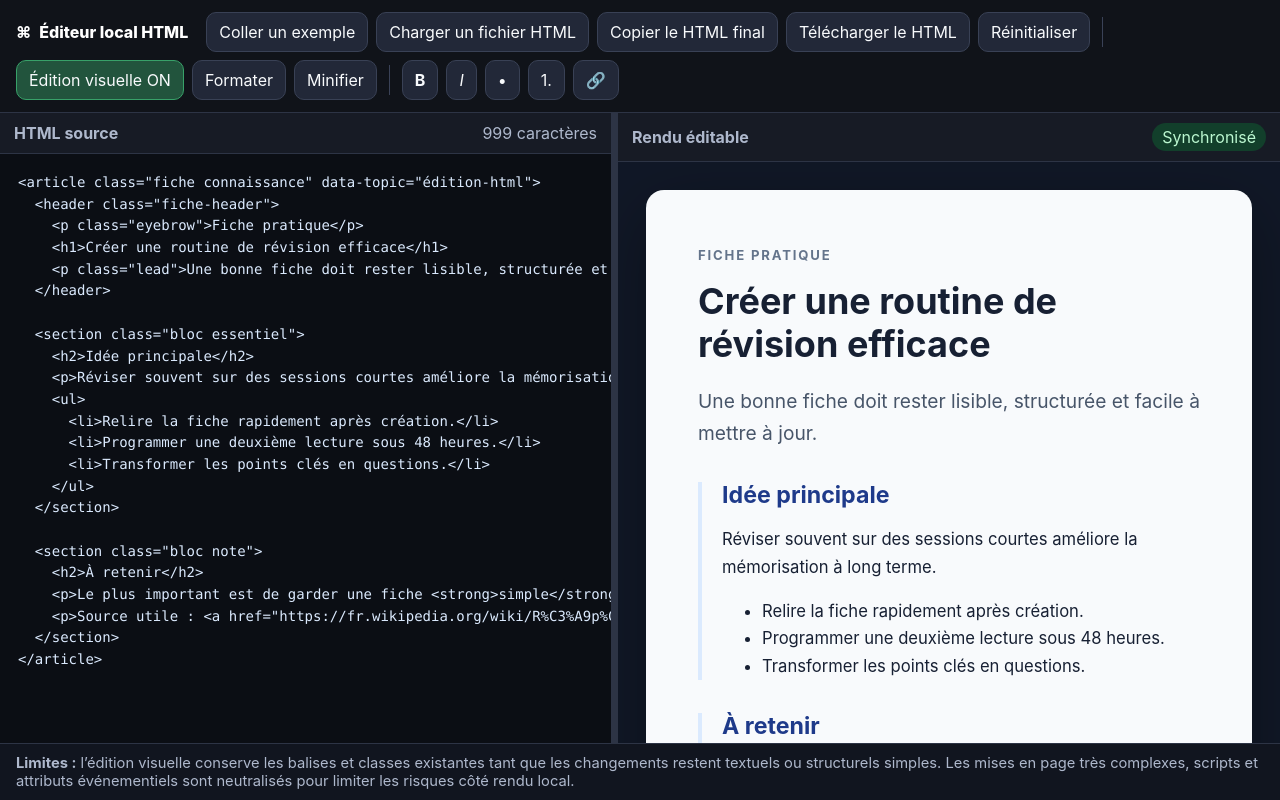
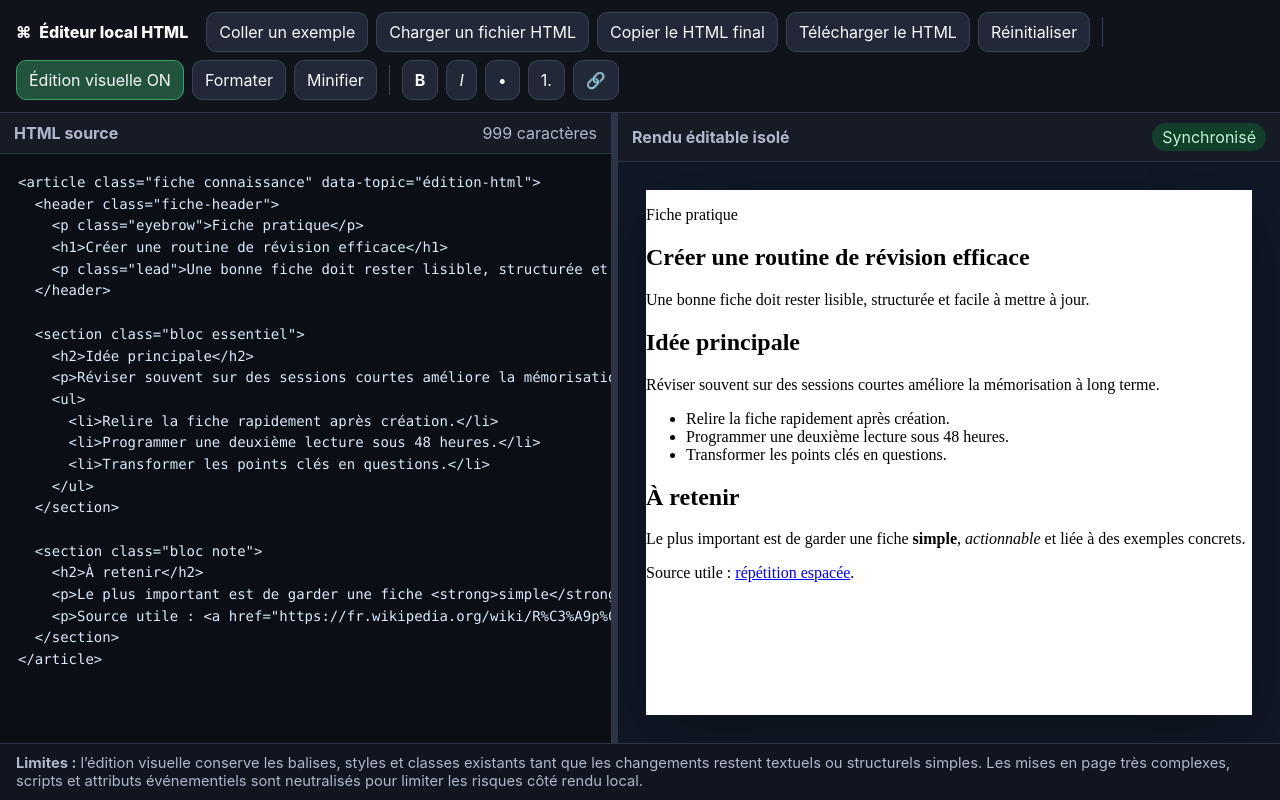
Before and after one commit to antoninbld/Edit-knowledge, a React (Vite) app: page / in a window 1280 px wide. Built offline with nearby package versions, Linux system fonts and the light colour scheme.

Commit message:
Preserve pasted HTML styles in isolated editor

```diff
--- a/src/App.tsx
+++ b/src/App.tsx
@@ -1,36 +1,84 @@
-import { useEffect, useMemo, useRef, useState } from 'react';
+import { useCallback, useEffect, useMemo, useRef, useState } from 'react';
 import { Toolbar } from './components/Toolbar';
-import { exampleHtml, formatHtml, minifyHtml, sanitizeEditableHtml } from './utils/html';
+import { buildHtmlOutput, exampleHtml, formatHtml, minifyHtml, sanitizeEditableHtml } from './utils/html';
 import './styles.css';
 
 export default function App() {
   const [html, setHtml] = useState(exampleHtml);
   const [visualEditing, setVisualEditing] = useState(true);
   const [leftWidth, setLeftWidth] = useState(48);
-  const previewRef = useRef<HTMLDivElement>(null);
+  const previewRef = useRef<HTMLIFrameElement>(null);
   const isVisualSync = useRef(false);
   const validation = useMemo(() => sanitizeEditableHtml(html), [html]);
 
+  const updateFromPreview = useCallback(() => {
+    const iframeDocument = previewRef.current?.contentDocument;
+    if (!iframeDocument) return;
+
+    isVisualSync.current = true;
+    setHtml(buildHtmlOutput({
+      bodyHtml: iframeDocument.body.innerHTML,
+      bodyAttributes: validation.bodyAttributes,
+      headHtml: validation.headHtml,
+      isFullDocument: validation.isFullDocument,
+    }));
+    window.setTimeout(() => { isVisualSync.current = false; }, 0);
+  }, [validation.bodyAttributes, validation.headHtml, validation.isFullDocument]);
+
   useEffect(() => {
-    if (!previewRef.current || isVisualSync.current) return;
-    if (previewRef.current.innerHTML !== validation.safeHtml) previewRef.current.innerHTML = validation.safeHtml;
-  }, [validation.safeHtml]);
+    const iframeDocument = previewRef.current?.contentDocument;
+    if (!iframeDocument || isVisualSync.current) return;
 
-  const updateFromPreview = () => {
-    if (!previewRef.current) return;
-    isVisualSync.current = true;
-    setHtml(previewRef.current.innerHTML);
-    window.setTimeout(() => { isVisualSync.current = false; }, 0);
-  };
+    iframeDocument.open();
+    iframeDocument.write(`<!doctype html>
+<html>
+<head>
+<meta charset="utf-8">
+<base target="_blank">
+${validation.headHtml}
+<style>
+  html { background: transparent; }
+  body { min-height: 100vh; margin: 0; outline: none; }
+  body[contenteditable="true"] { cursor: text; }
+</style>
+</head>
+<body${validation.bodyAttributes ? ` ${validation.bodyAttributes}` : ''} contenteditable="${visualEditing ? 'true' : 'false'}">${validation.bodyHtml}</body>
+</html>`);
+    iframeDocument.close();
+
+    const handleInput = () => updateFromPreview();
+    const handlePaste = (event: ClipboardEvent) => {
+      if (!visualEditing) return;
+      event.preventDefault();
+      iframeDocument.execCommand('insertText', false, event.clipboardData?.getData('text/plain') ?? '');
+      updateFromPreview();
+    };
+
+    iframeDocument.body.addEventListener('input', handleInput);
+    iframeDocument.body.addEventListener('blur', handleInput);
+    iframeDocument.body.addEventListener('paste', handlePaste);
+
+    return () => {
+      iframeDocument.body?.removeEventListener('input', handleInput);
+      iframeDocument.body?.removeEventListener('blur', handleInput);
+      iframeDocument.body?.removeEventListener('paste', handlePaste);
+    };
+  }, [validation.bodyAttributes, validation.bodyHtml, validation.headHtml, visualEditing, updateFromPreview]);
+
+  useEffect(() => {
+    const iframeDocument = previewRef.current?.contentDocument;
+    if (!iframeDocument?.body) return;
+    iframeDocument.body.contentEditable = String(visualEditing);
+  }, [visualEditing]);
 
   const loadFile = async (file: File) => setHtml(await file.text());
 
   const copyHtml = async () => {
-    await navigator.clipboard.writeText(html);
+    await navigator.clipboard.writeText(sanitizeEditableHtml(html).safeHtml);
   };
 
   const downloadHtml = () => {
-    const blob = new Blob([html], { type: 'text/html;charset=utf-8' });
+    const blob = new Blob([sanitizeEditableHtml(html).safeHtml], { type: 'text/html;charset=utf-8' });
     const url = URL.createObjectURL(blob);
     const anchor = document.createElement('a');
     anchor.href = url;
@@ -40,9 +88,10 @@ export default function App() {
   };
 
   const runCommand = (command: string, value?: string) => {
-    if (!visualEditing || !previewRef.current) return;
-    previewRef.current.focus();
-    document.execCommand(command, false, value);
+    const iframeDocument = previewRef.current?.contentDocument;
+    if (!visualEditing || !iframeDocument?.body) return;
+    iframeDocument.body.focus();
+    iframeDocument.execCommand(command, false, value);
     updateFromPreview();
   };
 
@@ -82,27 +131,14 @@ export default function App() {
         </section>
         <div className="resize-handle" onPointerDown={startResize} title="Redimensionner" />
         <section className="pane visual-pane" style={{ flexBasis: `${100 - leftWidth}%` }}>
-          <div className="pane-header"><strong>Rendu éditable</strong><span className={`status ${validation.status}`}>{validation.message}</span></div>
+          <div className="pane-header"><strong>Rendu éditable isolé</strong><span className={`status ${validation.status}`}>{validation.message}</span></div>
           <div className="reader-frame">
-            <div
-              ref={previewRef}
-              className="editable-document"
-              contentEditable={visualEditing}
-              suppressContentEditableWarning
-              onInput={updateFromPreview}
-              onBlur={updateFromPreview}
-              onPaste={(event) => {
-                event.preventDefault();
-                const text = event.clipboardData.getData('text/plain');
-                document.execCommand('insertText', false, text);
-                updateFromPreview();
-              }}
-            />
+            <iframe ref={previewRef} className="editable-document-frame" title="Rendu HTML éditable isolé" sandbox="allow-same-origin" />
           </div>
         </section>
       </main>
       <footer className="notes">
-        <strong>Limites :</strong> l’édition visuelle conserve les balises et classes existantes tant que les changements restent textuels ou structurels simples. Les mises en page très complexes, scripts et attributs événementiels sont neutralisés pour limiter les risques côté rendu local.
+        <strong>Limites :</strong> l’édition visuelle conserve les balises, styles et classes existants tant que les changements restent textuels ou structurels simples. Les mises en page très complexes, scripts et attributs événementiels sont neutralisés pour limiter les risques côté rendu local.
       </footer>
     </div>
   );
--- a/src/styles.css
+++ b/src/styles.css
@@ -6,13 +6,13 @@
 
 * { box-sizing: border-box; }
 body { margin: 0; min-width: 980px; }
-button, .file-button {
+.toolbar button, .toolbar .file-button {
   align-items: center; background: #222838; border: 1px solid #394155; border-radius: 10px;
   color: #f8fafc; cursor: pointer; display: inline-flex; gap: 7px; font: inherit; padding: 9px 12px;
 }
-button:hover, .file-button:hover { background: #2c3448; }
-button.active { background: #22543d; border-color: #38a169; }
-.file-button input { display: none; }
+.toolbar button:hover, .toolbar .file-button:hover { background: #2c3448; }
+.toolbar button.active { background: #22543d; border-color: #38a169; }
+.toolbar .file-button input { display: none; }
 .app-shell { display: flex; flex-direction: column; height: 100vh; }
 .toolbar {
   align-items: center; background: rgba(16, 19, 26, .96); border-bottom: 1px solid #2d3445;
@@ -34,22 +34,13 @@ button.active { background: #22543d; border-color: #38a169; }
 .resize-handle:hover { background: #60a5fa; }
 .visual-pane { background: #111827; }
 .reader-frame { flex: 1; overflow: auto; padding: 28px; }
-.editable-document {
-  background: #f8fafc; border-radius: 18px; box-shadow: 0 20px 70px rgba(0,0,0,.32); color: #172033;
-  line-height: 1.65; margin: 0 auto; max-width: 880px; min-height: calc(100% - 20px); outline: none; padding: 42px 52px;
+.editable-document-frame {
+  background: #fff; border: 0; box-shadow: 0 20px 70px rgba(0,0,0,.32); display: block;
+  height: 100%; margin: 0 auto; max-width: 100%; min-height: calc(100% - 20px); width: 100%;
 }
-.editable-document:focus { box-shadow: 0 0 0 3px rgba(96, 165, 250, .45), 0 20px 70px rgba(0,0,0,.32); }
-.editable-document h1, .editable-document h2, .editable-document h3 { line-height: 1.2; margin: 1.4em 0 .55em; }
-.editable-document h1 { font-size: 2.25rem; margin-top: 0; }
-.editable-document h2 { color: #1e3a8a; font-size: 1.45rem; }
-.editable-document p, .editable-document li { font-size: 1.04rem; }
-.editable-document a { color: #2563eb; }
-.editable-document img { border-radius: 12px; height: auto; max-width: 100%; }
-.editable-document section, .editable-document .bloc { border-left: 4px solid #dbeafe; margin: 24px 0; padding-left: 20px; }
-.editable-document .lead { color: #475569; font-size: 1.2rem; }
-.editable-document .eyebrow { color: #64748b; font-size: .82rem; font-weight: 700; letter-spacing: .14em; text-transform: uppercase; }
+.editable-document-frame:focus { outline: 3px solid rgba(96, 165, 250, .45); }
 .status { border-radius: 999px; padding: 4px 10px; }
 .status.synchronized { background: #123f2b; color: #bbf7d0; }
 .status.warning { background: #4a2d12; color: #fed7aa; }
 .notes { background: #11151f; border-top: 1px solid #2d3445; color: #aeb8cc; font-size: .92rem; padding: 10px 16px; }
-@media (max-width: 1100px) { body { min-width: 760px; } .toolbar { gap: 6px; } button, .file-button { padding: 8px 10px; } }
+@media (max-width: 1100px) { body { min-width: 760px; } .toolbar { gap: 6px; } .toolbar button, .toolbar .file-button { padding: 8px 10px; } }
--- a/src/utils/html.ts
+++ b/src/utils/html.ts
@@ -23,32 +23,37 @@ export const exampleHtml = `<article class="fiche connaissance" data-topic="édi
 </article>`;
 
 const parser = new DOMParser();
+const fullDocumentPattern = /<!doctype\s+html|<html[\s>]|<head[\s>]|<body[\s>]/i;
 
 export type HtmlValidation = {
+  bodyHtml: string;
+  bodyAttributes: string;
+  headHtml: string;
   safeHtml: string;
+  isFullDocument: boolean;
   status: 'synchronized' | 'warning';
   message: string;
 };
 
 export function sanitizeEditableHtml(input: string): HtmlValidation {
   try {
+    const isFullDocument = fullDocumentPattern.test(input);
     const document = parser.parseFromString(input, 'text/html');
     const parserError = document.querySelector('parsererror');
 
-    document.querySelectorAll('script, iframe, object, embed, link[rel="import"]').forEach((node) => node.remove());
-    document.querySelectorAll<HTMLElement>('*').forEach((element) => {
-      [...element.attributes].forEach((attribute) => {
-        const name = attribute.name.toLowerCase();
-        const value = attribute.value.trim().toLowerCase();
-        if (name.startsWith('on')) element.removeAttribute(attribute.name);
-        if ((name === 'href' || name === 'src') && value.startsWith('javascript:')) {
-          element.removeAttribute(attribute.name);
-        }
-      });
-    });
+    sanitizeDocument(document);
+
+    const headHtml = isFullDocument ? document.head.innerHTML : '';
+    const bodyHtml = document.body.innerHTML;
+    const bodyAttributes = isFullDocument ? serializeAttributes(document.body) : '';
+    const safeHtml = buildHtmlOutput({ bodyHtml, bodyAttributes, headHtml, isFullDocument });
 
     return {
-      safeHtml: document.body.innerHTML,
+      bodyHtml,
+      bodyAttributes,
+      headHtml,
+      safeHtml,
+      isFullDocument,
       status: parserError ? 'warning' : 'synchronized',
       message: parserError
         ? 'HTML partiellement invalide : rendu dégradé généré par le navigateur.'
@@ -56,11 +61,21 @@ export function sanitizeEditableHtml(input: string): HtmlValidation {
     };
   } catch (error) {
     return {
+      bodyHtml: '',
+      bodyAttributes: '',
+      headHtml: '',
       safeHtml: '',
+      isFullDocument: false,
       status: 'warning',
       message: error instanceof Error ? error.message : 'Erreur inconnue pendant le rendu HTML.',
     };
   }
+}
+
+export function buildHtmlOutput(parts: Pick<HtmlValidation, 'bodyHtml' | 'bodyAttributes' | 'headHtml' | 'isFullDocument'>): string {
+  if (!parts.isFullDocument) return parts.bodyHtml;
+
+  return `<!doctype html>\n<html>\n<head>\n${parts.headHtml}\n</head>\n<body${parts.bodyAttributes ? ` ${parts.bodyAttributes}` : ''}>\n${parts.bodyHtml}\n</body>\n</html>`;
 }
 
 export function formatHtml(input: string): string {
@@ -84,6 +99,34 @@ export function minifyHtml(input: string): string {
   return sanitizeEditableHtml(input).safeHtml.replace(/\s{2,}/g, ' ').replace(/>\s+</g, '><').trim();
 }
 
+function sanitizeDocument(document: Document) {
+  document.querySelectorAll('script, iframe, object, embed, link[rel="import"]').forEach((node) => node.remove());
+  document.querySelectorAll<HTMLElement>('*').forEach((element) => {
+    [...element.attributes].forEach((attribute) => {
+      const name = attribute.name.toLowerCase();
+      const value = attribute.value.trim().toLowerCase();
+      if (name.startsWith('on')) element.removeAttribute(attribute.name);
+      if ((name === 'href' || name === 'src') && value.startsWith('javascript:')) {
+        element.removeAttribute(attribute.name);
+      }
+    });
+  });
+}
+
+function serializeAttributes(element: HTMLElement): string {
+  return [...element.attributes]
+    .map((attribute) => `${attribute.name}=\"${escapeAttribute(attribute.value)}\"`)
+    .join(' ');
+}
+
+function escapeAttribute(value: string): string {
+  return value
+    .replace(/&/g, '&amp;')
+    .replace(/\"/g, '&quot;')
+    .replace(/</g, '&lt;')
+    .replace(/>/g, '&gt;');
+}
+
 function isVoidElementLine(line: string): boolean {
   return /^<(area|base|br|col|embed|hr|img|input|link|meta|param|source|track|wbr)\b/i.test(line);
 }
```
